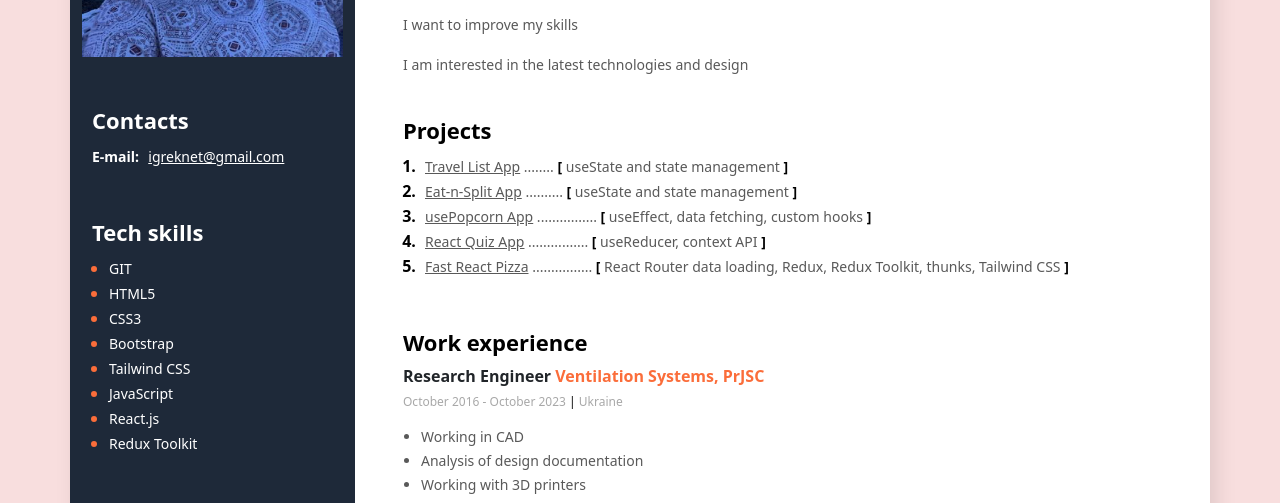
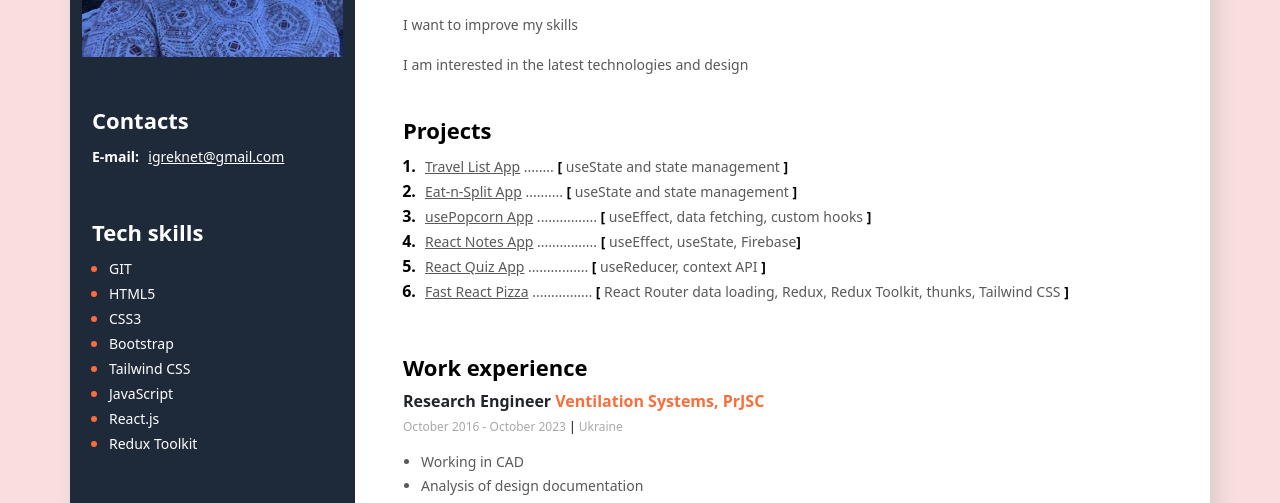
Before and after one commit to igreknet/my-resume, a plain HTML site: page index.html in a window 1280 px wide. Shown: the part 284-787 px from the top of the page. Drawn offline with nearby package versions, Linux system fonts and the light colour scheme.

Commit message:
add another one project

```diff
--- a/index.html
+++ b/index.html
@@ -139,6 +139,21 @@
                 <span class="my-projects-text">
                   <a
                     target="_blank"
+                    href="https://igreknet.github.io/react-notes-app-firebase/"
+                    class="my-projects-link"
+                    >React Notes App</a
+                  >
+                  ................
+                  <span
+                    ><span class="my-projects-bracket">[</span> useEffect, useState, Firebase<span class="my-projects-bracket">]</span></span
+                  >
+                </span>
+              </li>
+
+              <li class="my-projects-item">
+                <span class="my-projects-text">
+                  <a
+                    target="_blank"
                     href="https://igreknet.github.io/react-quiz-app/"
                     class="my-projects-link"
                     >React Quiz App</a
```
